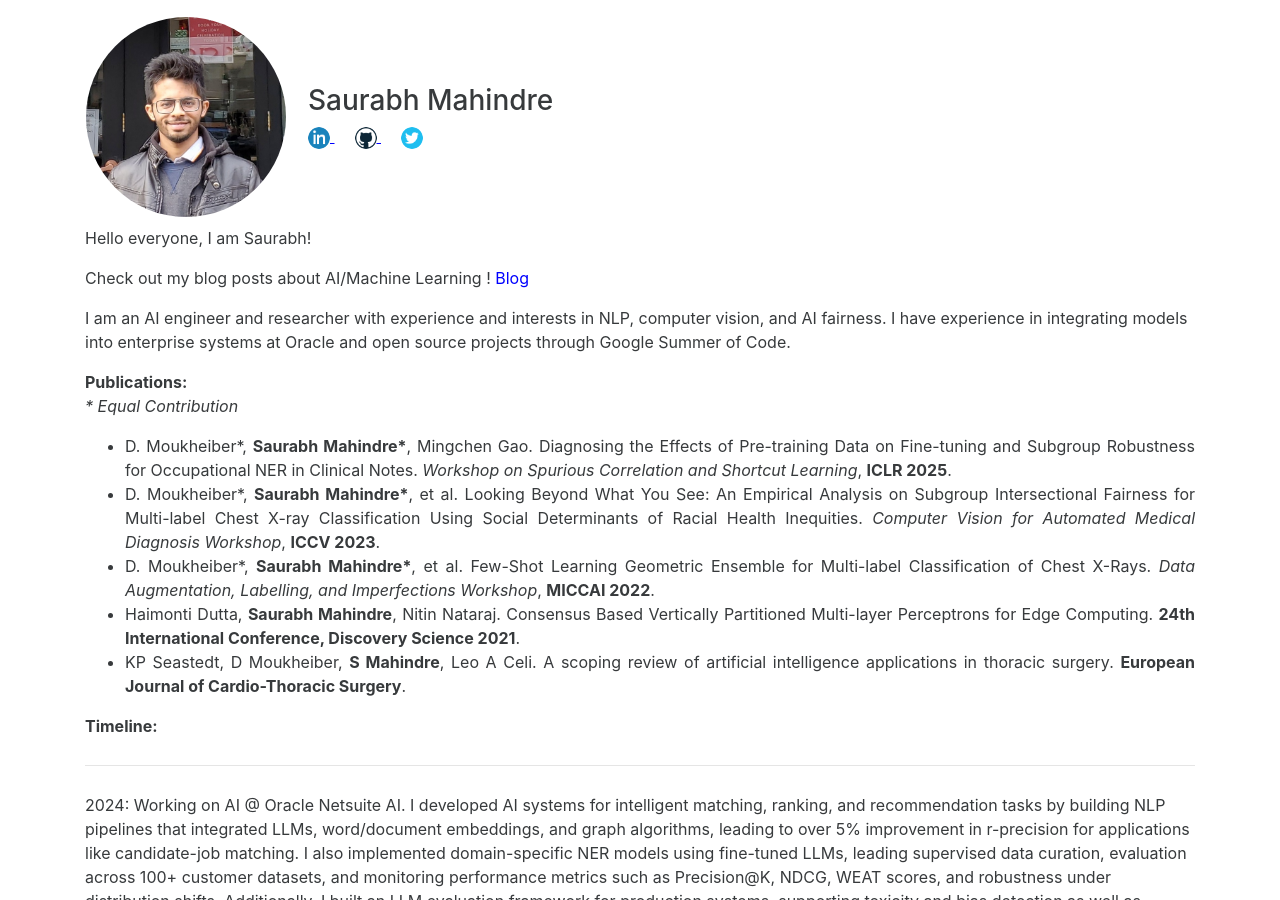
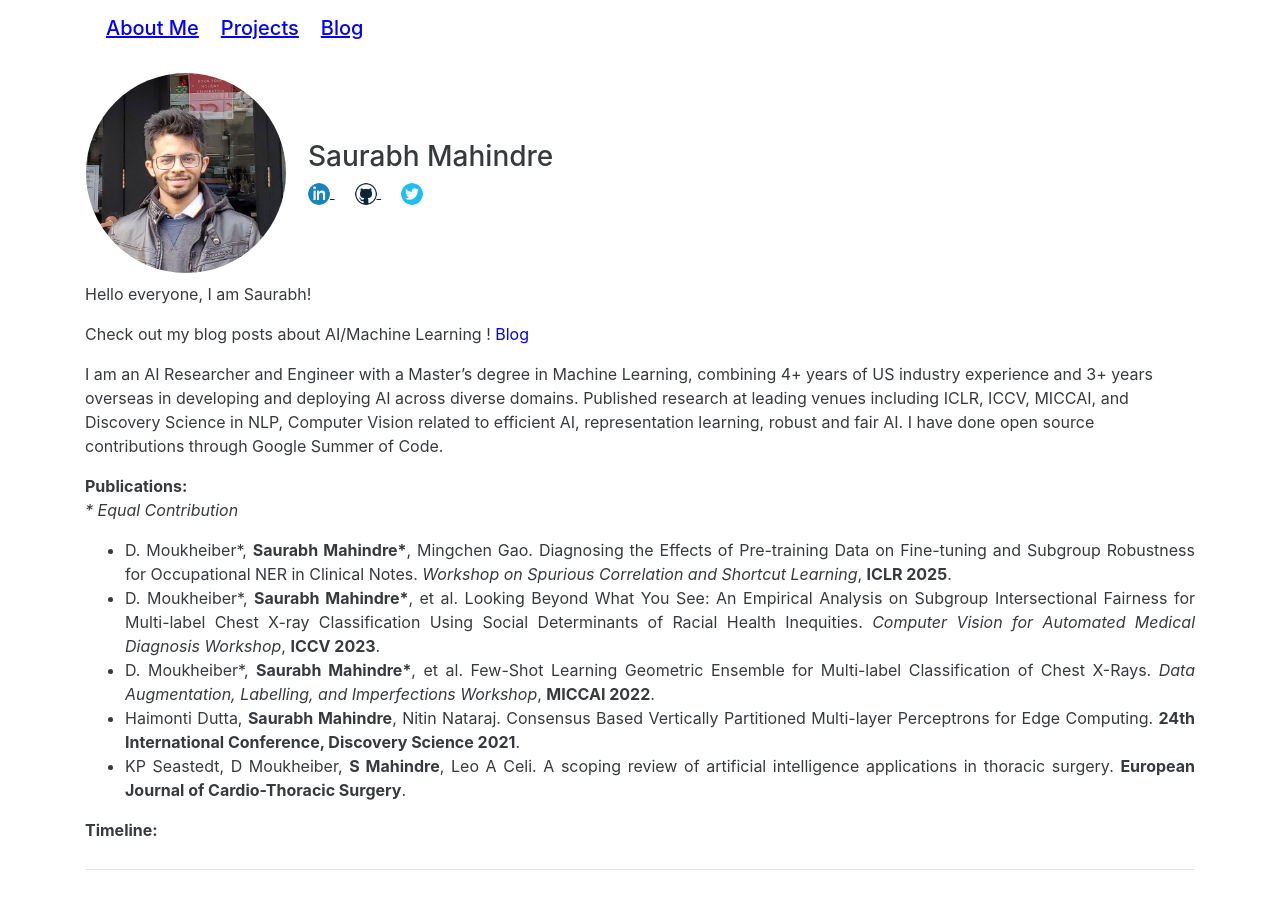
Before and after one commit to Saurabh7/Saurabh7.github.io, a Jekyll site: the page index.html, which Jekyll copies as it is, in a window 1280 px wide and 900 px high. Built offline with Jekyll 4.4.1, drawn with Linux system fonts in a browser that asks for light colours.

Commit message:
projects page

```diff
--- a/index.html
+++ b/index.html
@@ -35,6 +35,17 @@
   <div class="content">
     <div class="container">
 
+<div class="row">
+<!-- <div class="col-md-7"> -->
+  <table><tr>
+      <td> <h5 style="float: left; margin-left:20px"><a href='/'> About Me </a></h5></td>
+      <td> <h5 style="float: left; margin-left:20px"><a href='/projects'> Projects </a></h5></td>
+      <td> <h5 style="float: left; margin-left:20px"><a href='/blog'> Blog </a></h5></td>
+
+    </tr></table>
+
+</div>
+<br>
 <div class="row">
 <!-- <div class="col-md-7"> -->
   <table>
@@ -86,7 +97,7 @@ Check out my blog posts about AI/Machine Learning ! <a href='/blog'> Blog </a>
 </p>
 
 <p>
-I am an AI engineer and researcher with experience and interests in NLP, computer vision, and AI fairness. I have experience in integrating models into enterprise systems at Oracle and open source projects through Google Summer of Code.
+I am an AI Researcher and Engineer with a Master’s degree in Machine Learning, combining 4+ years of US industry experience and 3+ years overseas in developing and deploying AI across diverse domains. Published research at leading venues including ICLR, ICCV, MICCAI, and Discovery Science in NLP, Computer Vision related to efficient AI, representation learning, robust and fair AI. I have done open source contributions through Google Summer of Code.
 
 
 <br>
```
Also changed, not shown: projects.md (added, +42 -0 lines), images/vd_base_final_0.png (added), images/vd_new_final_five_0.png (added).
